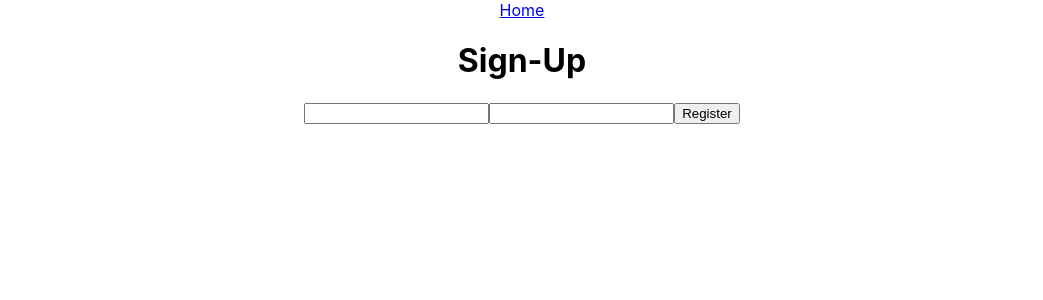
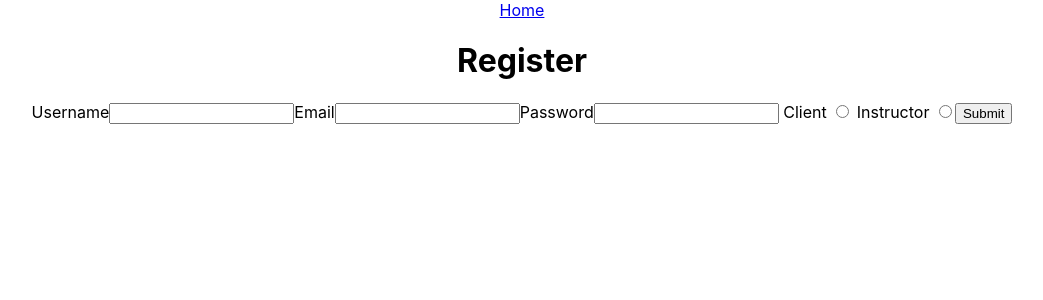
Before and after one commit to devjaymoe/front-end, a React (Create React App) app in the folder anywhere-fitness/: page / in a window 1280 px wide. Shown: the top 300 px of the page, without its empty margins (118-1161 px from the left). Built offline with nearby package versions, Linux system fonts and the light colour scheme.

Commit message:
registration is correctly making post request

```diff
--- a/anywhere-fitness/src/components/SignUpForm.js
+++ b/anywhere-fitness/src/components/SignUpForm.js
@@ -1,23 +1,38 @@
 import React, { useState } from 'react';
-import { axiosWithAuth } from '../utils/axiosWithAuth';
+import axios from 'axios'
 
 const SignUp = props => {
     const [ credentials, setCredentials ] = useState({
         username: '',
-        password: ''
+        email: '',
+        password: '',
+        roles: []
     });
 
     const handleChange = e => {
-        setCredentials({
+
+        if ( e.target.name === 'roles' ){
+          const rolesArray = ['init']
+          rolesArray.pop()
+          rolesArray.push(e.target.value)
+          setCredentials({
             ...credentials,
-            [e.target.name]: e.target.value
-        });
+            roles: rolesArray
+          })
+        } else {
+
+          setCredentials({
+              ...credentials,
+              [e.target.name]: e.target.value
+          });
+        }
     };
 
-    const submit = e => {
+    const submit = async e => {
         e.preventDefault();
-        axiosWithAuth()
-            .post("/api/login", credentials)
+
+        axios
+            .post("https://anywherefitness-api.herokuapp.com/auth/register", credentials)
             .then(res => {
                 // res,data,payload
                 // redux - send the token to the redux store
@@ -26,27 +41,67 @@ const SignUp = props => {
                 // localStorage.setItem("token", JSON.stringify(res.data.payload));
                 // props.history.push("/friends-list");
                 console.log(res)
+                setCredentials({
+                  username: '',
+                  email: '',
+                  password: '',
+                  roles: []
+                })
             })
             .catch(err => console.log({ err }));
     };
 
     return (
       <div>
-        <h1>Sign-Up</h1>
+        <h1>Register</h1>
         <form onSubmit={submit}>
+
+          <label htmlFor='username'>Username</label>
           <input
+            id='username'
             type="text"
             name="username"
             value={credentials.username}
             onChange={handleChange}
           />
+
+          <label htmlFor='email'>Email</label>
           <input
+            id='email'
+            type="email"
+            name="email"
+            value={credentials.email}
+            onChange={handleChange}
+          />
+
+          <label htmlFor='password'>Password</label>
+          <input
+            id='password'
             type="password"
             name="password"
             value={credentials.password}
             onChange={handleChange}
           />
-          <button>Register</button>
+
+          <label htmlFor='client'> Client </label>
+          <input
+            type='radio'
+            id='client'
+            name='roles'
+            value='client'
+            onChange={handleChange}
+          />
+
+          <label htmlFor='instructor'> Instructor </label>
+          <input
+            type='radio'
+            id='instructor'
+            name='roles'
+            value='instructor'
+            onChange={handleChange}
+          />
+
+          <button>Submit</button>
         </form>
       </div>
     )
--- a/anywhere-fitness/src/utils/axiosWithAuth.js
+++ b/anywhere-fitness/src/utils/axiosWithAuth.js
@@ -7,6 +7,6 @@ export const axiosWithAuth = () => {
     headers: {
       Authorization: token
     },
-    baseURL: "http://localhost:5000"
+    baseURL: "https://anywherefitness-api.herokuapp.com/"
   });
 };
```
